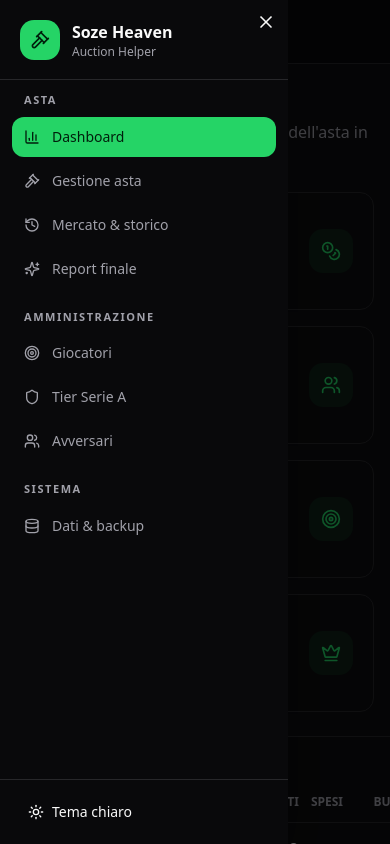
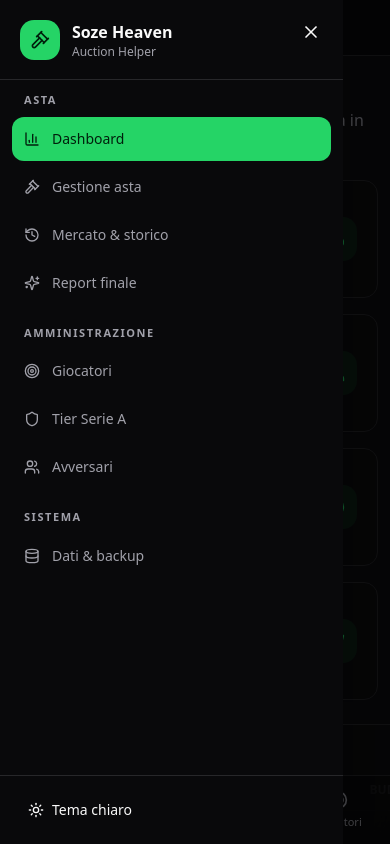
Before and after one commit to KeyserDSoze/Fantacalcio.AuctionHelper, a React (Vite) app: page / in a window 390 px wide. Both pictures are taken after a click on the button 36 px from the left and 31 px from the top of the page. Shown: the top 844 px of the page. Built offline with nearby package versions, Linux system fonts and the light colour scheme.

Commit message:
feat: add mobile bottom navigation and safe layout

```diff
--- a/src/components/Layout.tsx
+++ b/src/components/Layout.tsx
@@ -16,6 +16,8 @@ const items: { key: PageKey; label: string; icon: typeof BarChart3; group: strin
   { key: "data", label: "Dati & backup", icon: Database, group: "Sistema" },
 ];
 
+const mobileQuick: PageKey[] = ["dashboard", "auction", "market", "players"];
+
 export function Layout({ page, onPage, children }: { page: PageKey; onPage: (p: PageKey) => void; children: ReactNode }) {
   const [mobileOpen, setMobileOpen] = useState(false);
   const [dark, setDark] = useState(() => localStorage.getItem("theme") !== "light");
@@ -30,13 +32,13 @@ export function Layout({ page, onPage, children }: { page: PageKey; onPage: (p:
         <div className="grid h-10 w-10 place-items-center rounded-xl bg-primary text-primary-foreground"><Gavel className="h-5 w-5" /></div>
         <div><div className="font-bold">Soze Heaven</div><div className="text-xs text-muted-foreground">Auction Helper</div></div>
       </div>
-      <nav className="flex-1 space-y-5 overflow-y-auto p-3">
+      <nav className="flex-1 space-y-5 overflow-y-auto p-3 pb-24 lg:pb-3">
         {["Asta", "Amministrazione", "Sistema"].map((group) => (
           <div key={group}>
             <div className="px-3 pb-2 text-[11px] font-semibold uppercase tracking-[0.14em] text-muted-foreground">{group}</div>
             <div className="space-y-1">
               {items.filter((item) => item.group === group).map(({ key, label, icon: Icon }) => (
-                <button key={key} onClick={() => { onPage(key); setMobileOpen(false); }} className={cn("flex w-full items-center gap-3 rounded-lg px-3 py-2.5 text-left text-sm font-medium transition", page === key ? "bg-primary text-primary-foreground" : "text-muted-foreground hover:bg-accent hover:text-foreground")}>
+                <button key={key} onClick={() => { onPage(key); setMobileOpen(false); }} className={cn("flex min-h-11 w-full items-center gap-3 rounded-lg px-3 py-2.5 text-left text-sm font-medium transition", page === key ? "bg-primary text-primary-foreground" : "text-muted-foreground hover:bg-accent hover:text-foreground")}>
                   <Icon className="h-4 w-4" />{label}
                 </button>
               ))}
@@ -44,18 +46,31 @@ export function Layout({ page, onPage, children }: { page: PageKey; onPage: (p:
           </div>
         ))}
       </nav>
-      <div className="border-t p-3"><Button variant="ghost" className="w-full justify-start" onClick={() => setDark((value) => !value)}>{dark ? <Sun className="h-4 w-4" /> : <Moon className="h-4 w-4" />}{dark ? "Tema chiaro" : "Tema scuro"}</Button></div>
+      <div className="border-t p-3"><Button variant="ghost" className="min-h-11 w-full justify-start" onClick={() => setDark((value) => !value)}>{dark ? <Sun className="h-4 w-4" /> : <Moon className="h-4 w-4" />}{dark ? "Tema chiaro" : "Tema scuro"}</Button></div>
     </div>
   );
 
   return (
     <div className="min-h-screen bg-muted/20">
       <aside className="fixed inset-y-0 left-0 z-40 hidden w-64 border-r bg-background lg:block">{sidebar}</aside>
-      {mobileOpen && <div className="fixed inset-0 z-50 lg:hidden"><div className="absolute inset-0 bg-black/60" onClick={() => setMobileOpen(false)} /><aside className="absolute inset-y-0 left-0 w-72 bg-background shadow-2xl">{sidebar}<button className="absolute right-3 top-3" onClick={() => setMobileOpen(false)}><X className="h-5 w-5" /></button></aside></div>}
-      <main className="lg:pl-64">
-        <header className="glass sticky top-0 z-30 flex h-16 items-center justify-between border-b px-4 lg:px-8"><Button size="icon" variant="ghost" className="lg:hidden" onClick={() => setMobileOpen(true)}><Menu className="h-5 w-5" /></Button><div className="ml-auto flex items-center gap-2"><div className="hidden text-right sm:block"><div className="text-sm font-semibold">Fantacalcio 2026/27</div><div className="text-xs text-muted-foreground">500 crediti · 9 squadre</div></div></div></header>
-        <div className="mx-auto max-w-[1600px] p-4 lg:p-8">{children}</div>
+      {mobileOpen && <div className="fixed inset-0 z-50 lg:hidden"><div className="absolute inset-0 bg-black/60" onClick={() => setMobileOpen(false)} /><aside className="absolute inset-y-0 left-0 w-[min(88vw,22rem)] bg-background shadow-2xl">{sidebar}<button aria-label="Chiudi menu" className="absolute right-3 top-3 grid h-10 w-10 place-items-center rounded-lg hover:bg-accent" onClick={() => setMobileOpen(false)}><X className="h-5 w-5" /></button></aside></div>}
+      <main className="pb-20 lg:pb-0 lg:pl-64">
+        <header className="glass sticky top-0 z-30 flex h-14 items-center justify-between border-b px-3 sm:h-16 sm:px-4 lg:px-8">
+          <Button size="icon" variant="ghost" className="lg:hidden" onClick={() => setMobileOpen(true)}><Menu className="h-5 w-5" /></Button>
+          <div className="ml-2 text-sm font-bold lg:hidden">Soze Heaven</div>
+          <div className="ml-auto flex items-center gap-2"><div className="hidden text-right sm:block"><div className="text-sm font-semibold">Fantacalcio 2026/27</div><div className="text-xs text-muted-foreground">500 crediti · 9 squadre</div></div></div>
+        </header>
+        <div className="mx-auto max-w-[1600px] p-3 sm:p-4 lg:p-8">{children}</div>
       </main>
+
+      <nav className="glass fixed inset-x-0 bottom-0 z-40 grid grid-cols-4 border-t px-1 pb-[max(.35rem,env(safe-area-inset-bottom))] pt-1.5 lg:hidden">
+        {mobileQuick.map((key) => {
+          const item = items.find((entry) => entry.key === key)!;
+          const Icon = item.icon;
+          const shortLabel = key === "dashboard" ? "Home" : key === "auction" ? "Asta" : key === "market" ? "Mercato" : "Giocatori";
+          return <button key={key} onClick={() => onPage(key)} className={cn("flex min-h-14 flex-col items-center justify-center gap-1 rounded-lg px-1 text-[11px] font-medium", page === key ? "text-primary" : "text-muted-foreground")}><Icon className={cn("h-5 w-5", page === key && "stroke-[2.5]")} /><span>{shortLabel}</span></button>;
+        })}
+      </nav>
     </div>
   );
 }
```
